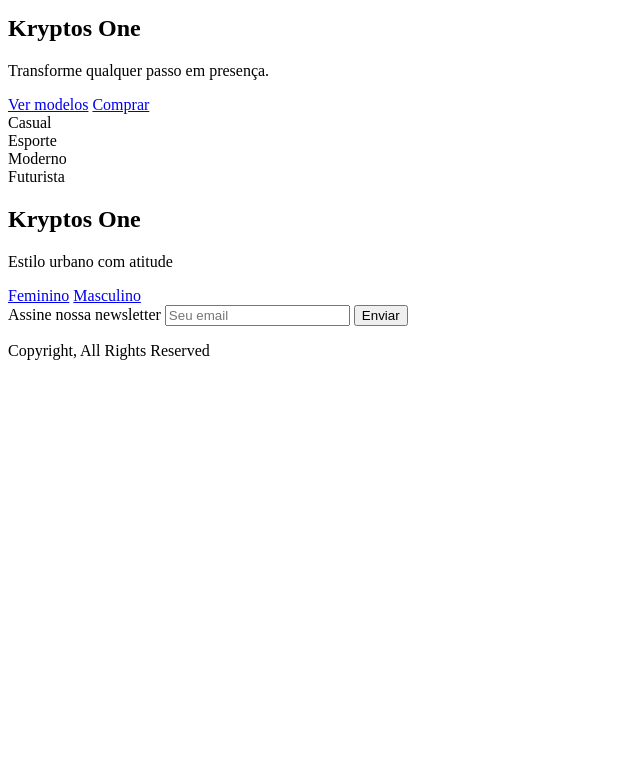
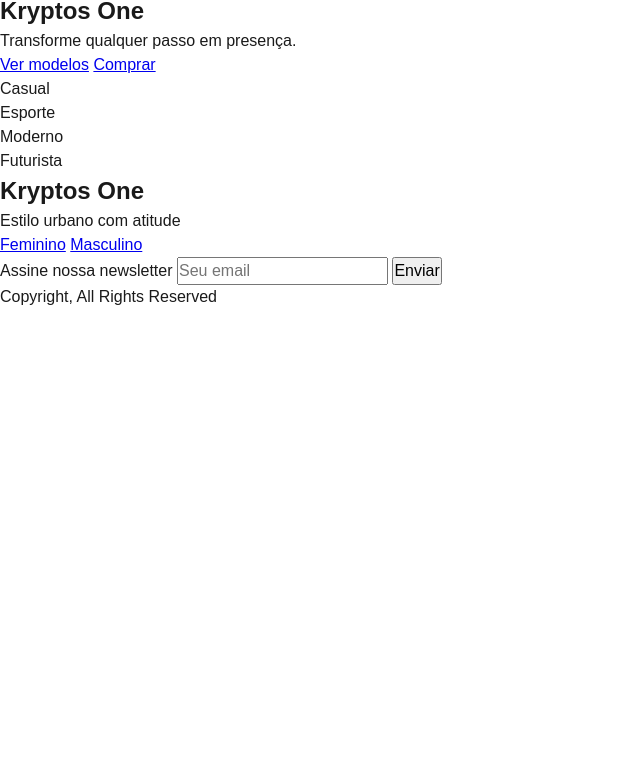
Before and after one commit to cezarviana/ecommerce-syntaxwear, a plain HTML site: page index.html in a window 1280 px wide. Shown: the part 31-800 px from the top of the page, without its empty margins (0-640 px from the left). Drawn offline with Linux system fonts and the light colour scheme.

Commit message:
feat: adiciona reset.css e conecta os css' ao HTML

```diff
--- /dev/null
+++ b/assets/css/reset.css
@@ -0,0 +1,90 @@
+/*
+ * ----------------------------------------
+ * 1. MODERN CSS RESET (Baseado em Andy Bell)
+ * ----------------------------------------
+ */
+
+/* 1.1. Configurações de Box Sizing */
+/* Usa border-box para todos os elementos, facilitando o cálculo de dimensões */
+*,
+*::before,
+*::after {
+  box-sizing: border-box;
+}
+
+/* 1.2. Reset de Margem/Padding */
+/* Remove a margem padrão de elementos comuns, exceto em listas, que será tratado depois. */
+/* Isso evita o problema de "colapso de margem" inesperado. */
+* {
+  margin: 0;
+  padding: 0;
+}
+
+/* 1.3. Padrões de Elementos de Corpo e Títulos */
+/* Define fontes e altura de linha (line-height) para melhor legibilidade. */
+body {
+  /* Define uma altura de linha padrão para melhor legibilidade */
+  line-height: 1.5;
+  /* A linha abaixo pode ser útil para prevenir que a página pule quando a barra de rolagem
+     aparece, mas pode ser ajustada ou removida se causar problemas em navegadores específicos. */
+  /* overflow-x: hidden; */
+}
+
+/* Garante que imagens e vídeos se ajustem ao seu container. */
+img,
+picture,
+video,
+canvas,
+svg {
+  display: block; /* Remove o espaço extra abaixo de elementos de mídia */
+  max-width: 100%; /* Garante responsividade básica */
+}
+
+/* 1.4. Remoção de Decorações e Herança de Fonte */
+/* Remove estilos padrão que podem atrapalhar, como negrito em títulos e herança de fonte. */
+input,
+button,
+textarea,
+select {
+  font: inherit; /* Garante que elementos de formulário herdem a fonte do body */
+}
+
+/* 1.5. Acessibilidade e Estilos de Texto */
+/* Evita que texto muito longo em elementos preformatados estoure o layout. */
+p,
+h1,
+h2,
+h3,
+h4,
+h5,
+h6 {
+  overflow-wrap: break-word;
+}
+
+/* 1.6. Raiz do Empilhamento para Modal/Layout */
+/* Cria um contexto de empilhamento no elemento raiz. */
+#root, #__next {
+  isolation: isolate;
+}
+
+/*
+ * ----------------------------------------
+ * 2. CONFIGURAÇÕES GLOBAIS (Variáveis, Fontes, etc.)
+ * ----------------------------------------
+ */
+
+:root {
+  /* Exemplo de Variáveis CSS (Custom Properties) */
+  --color-primary: #5a2e9b;  /* Exemplo: Um roxo para a marca Syntaxwear */
+  --color-text-dark: #1a1a1a;
+  --color-text-light: #f5f5f5;
+  --font-size-base: 1rem;
+}
+
+body {
+    /* Define a fonte base do projeto. Você precisará importar a fonte 'Kryptos One'
+       ou uma similar se não for padrão do sistema. Por agora, usamos uma fallback. */
+    font-family: Arial, Helvetica, sans-serif;
+    color: var(--color-text-dark);
+    font-size: var(--font-size-base);
+}
--- a/index.html
+++ b/index.html
@@ -4,7 +4,13 @@
 <head>
     <meta charset="UTF-8">
     <meta name="viewport" content="width=device-width, initial-scale=1.0">
-    <title>Syntaxwear - E-commerce de Calçados</title>
+
+    <link rel="stylesheet" href="./assets/css/reset.css">
+    <link rel="stylesheet" href="./assets/css/base.css">
+    <link rel="stylesheet" href="./assets/css/style.css">
+
+
+    <title>Syntaxwear - E-commerce</title>
 </head>
 
 <body>
```
